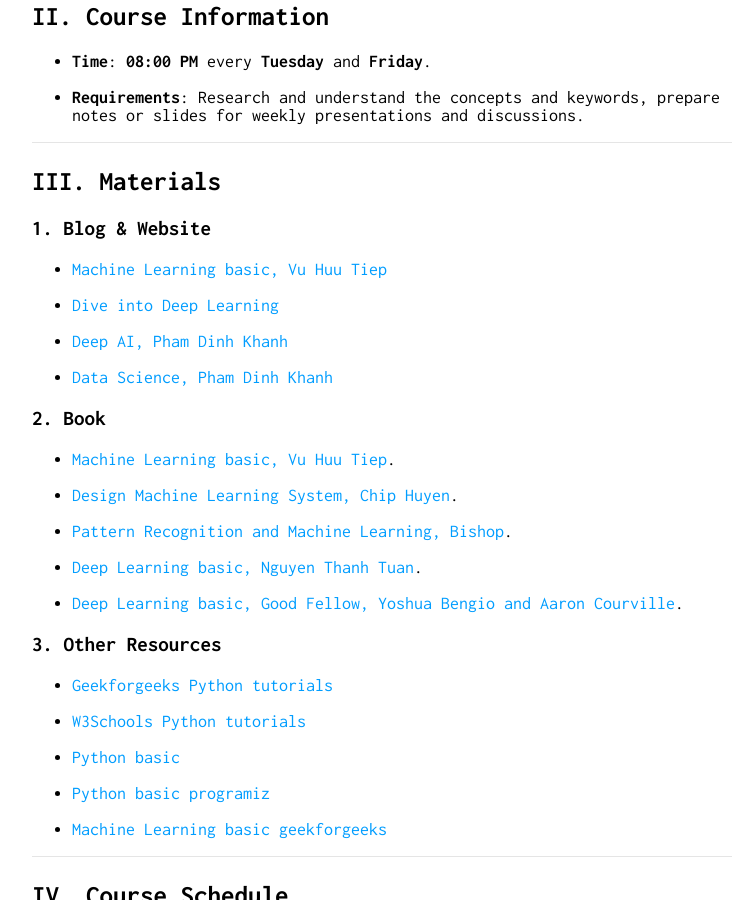
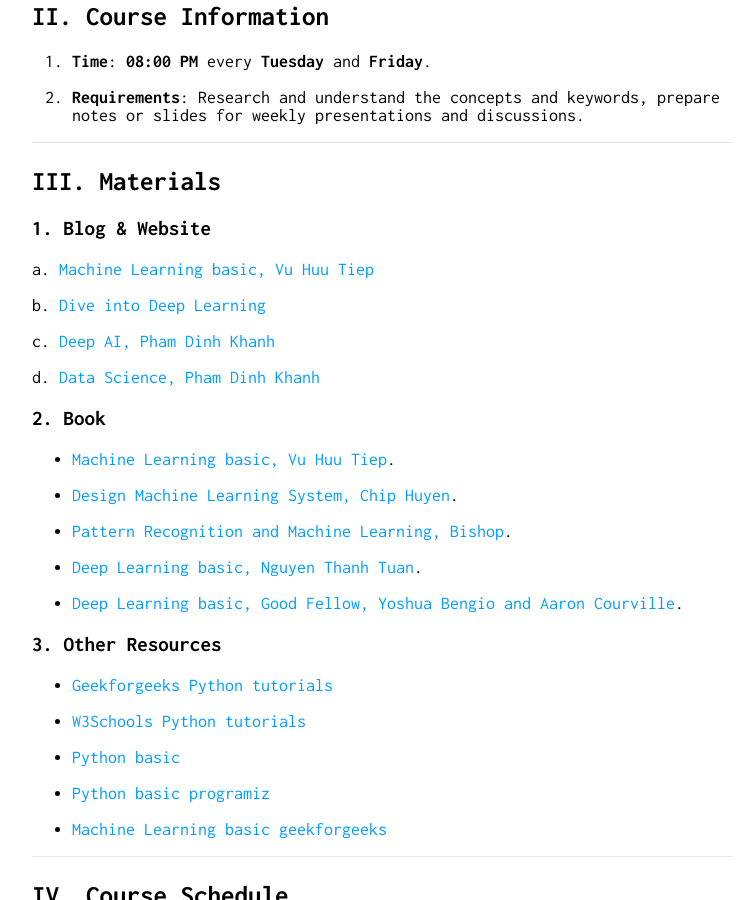
Before and after one commit to nguyenthaihoc02/About-Me, a Jekyll site: the page built from course_all/csai_000.md, in a window 1280 px wide and 900 px high, scrolled down 733 px. Shown: the whole window, without its empty margins (258-1008 px from the left). Built offline with Jekyll 4.4.1, drawn with Linux system fonts in a browser that asks for light colours.

Commit message:
update cs

```diff
--- a/course_all/csai_000.md
+++ b/course_all/csai_000.md
@@ -43,13 +43,13 @@ CSAIOOO includes discussions on AI-related topics, especially focusing on two ma
 
 ### 1. Blog & Website
 
-* [Machine Learning basic, Vu Huu Tiep](https://machinelearningcoban.com/tabml_book/intro.html)
+a. [Machine Learning basic, Vu Huu Tiep](https://machinelearningcoban.com/tabml_book/intro.html)
 
-* [Dive into Deep Learning](https://d2l.aivivn.com/)
+b. [Dive into Deep Learning](https://d2l.aivivn.com/)
 
-* [Deep AI, Pham Dinh Khanh](https://phamdinhkhanh.github.io/deepai-book/ch_intro/main_contents.html)
+c. [Deep AI, Pham Dinh Khanh](https://phamdinhkhanh.github.io/deepai-book/ch_intro/main_contents.html)
 
-* [Data Science, Pham Dinh Khanh](https://phamdinhkhanh.github.io/content)
+d. [Data Science, Pham Dinh Khanh](https://phamdinhkhanh.github.io/content)
 
 ### 2. Book
 
```
Also changed, not shown: other parts of course_all/csai_000.md (+2 -2 lines).
